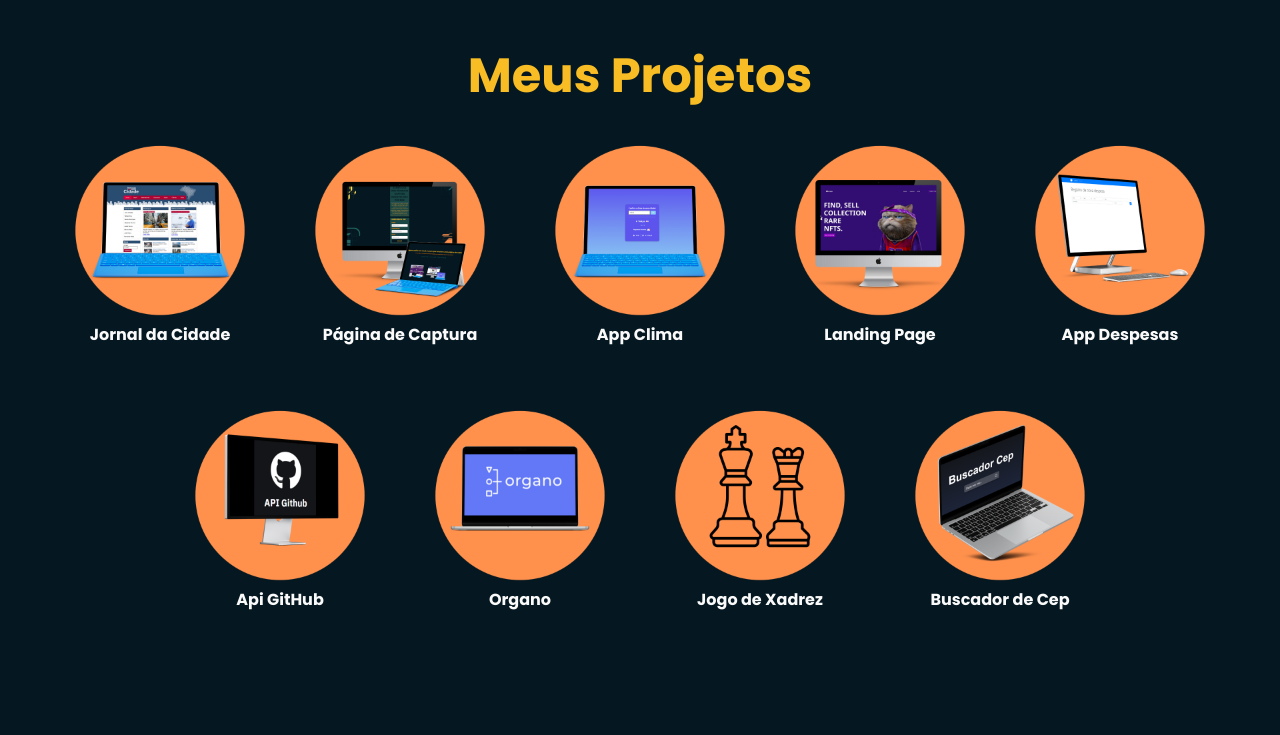
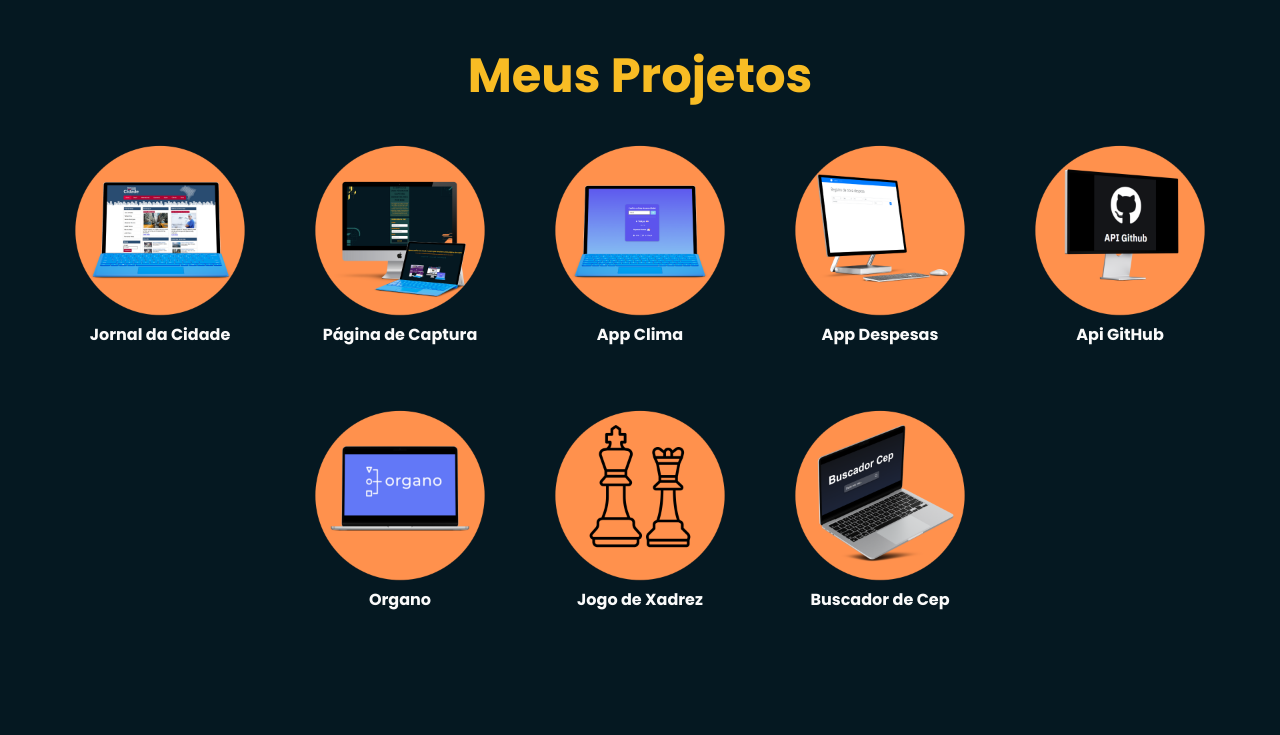
Before and after one commit to EduFleury/Portifolio2.0, a plain HTML site: page index.html in a window 1280 px wide. Shown: the part 2080-2815 px from the top of the page. Drawn offline with nearby package versions, Linux system fonts and the light colour scheme.

Commit message:
retirando landing page

```diff
--- a/index.html
+++ b/index.html
@@ -126,7 +126,7 @@
 					<div class="linha-proj"><label onclick="abrirGuia2()"><img src="2.png"><h4>Jornal da Cidade</h4></label></div>
 					<div class="linha-proj"><label onclick="abrirGuia3()"><img src="3.png"><h4>Página de Captura</h4></label></div>
 					<div class="linha-proj"><label onclick="abrirGuia4()"><img src="4.png"><h4>App Clima</h4></label></div>
-					<div class="linha-proj"><label onclick="abrirGuia5()"><img src="5.png"><h4>Landing Page</h4></label></div>
+					<!-- <div class="linha-proj"><label onclick="abrirGuia5()"><img src="5.png"><h4>Landing Page</h4></label></div> -->
 					<div class="linha-proj"><label onclick="abrirGuia6()"><img src="6.png"><h4>App Despesas</h4></label></div>
 					<div class="linha-proj"><label onclick="abrirGuia7()"><img src="7.png"><h4>Api GitHub</h4></label></div>
 					<div class="linha-proj"><label onclick="abrirGuia8()"><img src="8.png"><h4>Organo</h4></label></div>
```
